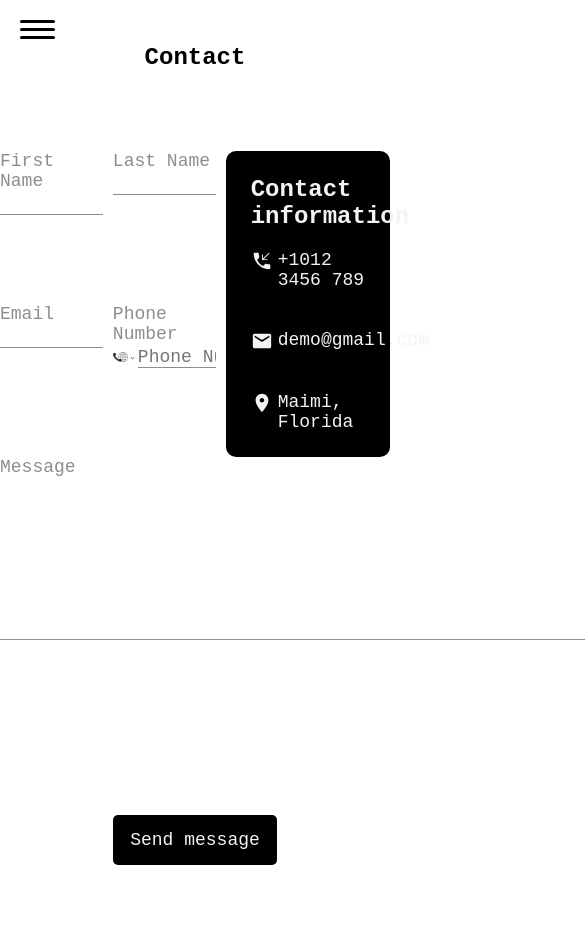
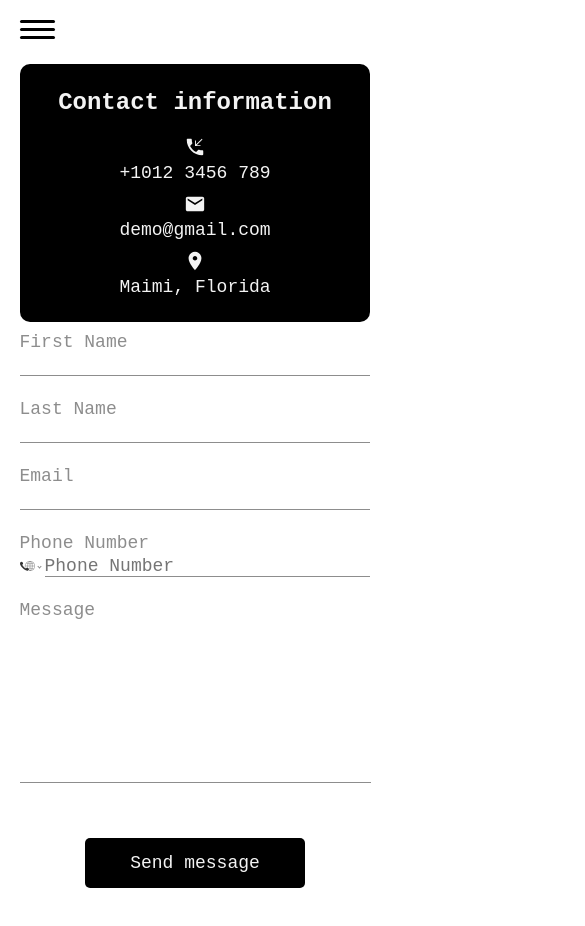
Before and after one commit to Kushian01100111/Billy-Coleman, a React (Create React App) app in the folder frondend/: page /contact in a window 390 px wide. Shown: the top 926 px of the page, 585 px wide, since content can reach past the window. Built offline with nearby package versions, Linux system fonts and the light colour scheme.

Commit message:
18/01/2023

```diff
--- a/frondend/src/App.css
+++ b/frondend/src/App.css
@@ -107,7 +107,7 @@ h2{
       position: absolute;
       left: 0;
       height: 100vh;
-      width: 10vw;
+      width: 15vw;
       z-index: 1;
     }
 
@@ -125,6 +125,20 @@ h2{
     }
 }
 
+/* Phone */
+
+@media  (max-width: 500px){
+  html{
+    height: auto;
+  }
+  .drag{
+    width: 7vw;
+    height: 100%;
+  }
+
+}
+
+
 .navBarActive{
   transform: translateX(0%);
 }
--- a/frondend/src/Root.jsx
+++ b/frondend/src/Root.jsx
@@ -1,13 +1,30 @@
-import { Link, Outlet } from "react-router-dom"
-import { useState } from "react";
+import { Link, Outlet} from "react-router-dom"
+import { useState,  useEffect} from "react";
+import React from "react"
 import './App.css';
 
 const Root = () => {
+  const [scrollPosition, setScrollPosition] = useState(0);
   const [activeNav, setActiveNav] = useState(false)
   const changeNav = () =>{
     let boolean  = activeNav ? false: true
     setActiveNav(boolean)
   }
+const handleScroll = () => {
+  if (Math.round((document.documentElement.scrollTop + window.innerHeight))
+    < document.documentElement.scrollHeight - 50){
+      const position = window.pageYOffset;
+      setScrollPosition(position);
+    }
+};
+
+useEffect(() => {
+    window.addEventListener('scroll', handleScroll, { passive: true });
+
+    return () => {
+        window.removeEventListener('scroll', handleScroll);
+    };
+}, []);
   return (
     <>
     <header className="header">
@@ -16,9 +33,12 @@ const Root = () => {
               <div className="line1"></div>
               <div className="line2"></div>
               <div className="line3"></div>
-              <div className="drag" onTouchMove={changeNav}></div>
+              <div className="drag" onTouchMove={changeNav}
+              ></div>
           </div>
-      <div className={`navBar ${activeNav ? "navBarActive":""}`}>
+      <div className={`navBar ${activeNav ? "navBarActive":""}`}
+        style={{height: window.innerHeight+scrollPosition,
+        paddingTop: window.innerHeight > 700 ? scrollPosition: 45 + scrollPosition}}>
         <Link to="/"><h1>Billy Coleman</h1></Link>
         <ul>
           <li><Link to='/women' onClick={changeNav}>Women</Link></li>
@@ -33,7 +53,7 @@ const Root = () => {
       </div>
     </header>
 
-    <Outlet context={{activeNav}}/>
+    <Outlet context={{activeNav}} />
     </>
   )
 }
--- a/frondend/src/components/Slider.css
+++ b/frondend/src/components/Slider.css
@@ -32,3 +32,18 @@
     z-index: 1;
     left: 0;
 }
+
+/* Phone */
+
+@media (max-width: 1024px) {
+    .img{
+        width: 100%;
+        height: auto;
+    }
+    .contentImg{
+        padding: 20px;
+        display: flex;
+        flex-direction: column;
+        gap: 20px;
+    }
+}
--- a/frondend/src/pages/Contact.jsx
+++ b/frondend/src/pages/Contact.jsx
@@ -134,10 +134,10 @@ const Contact = () => {
                   </textarea>
                 </div>
               <div className="div7">
-                <div>
+                <div className="div9">
                   <h3>Contact information</h3>
                 </div>
-                <div>
+                <div className="div10">
                   <div>
                     <PhoneCallback sx={{ fontSize: "2.2rem"}}/>
                     <span>+1012 3456 789</span>
--- a/frondend/src/pages/Women.jsx
+++ b/frondend/src/pages/Women.jsx
@@ -1,4 +1,4 @@
-import { useNavigate, useOutletContext } from "react-router-dom"
+import { useNavigate, useOutletContext} from "react-router-dom"
 import {motion as m} from "framer-motion"
 
 const Women = () => {
--- a/frondend/src/pages/portfolios/APortfolios.jsx
+++ b/frondend/src/pages/portfolios/APortfolios.jsx
@@ -1,10 +1,10 @@
 import Slider from "../../components/Slider";
 import {motion as m } from "framer-motion"
 import { useOutletContext } from "react-router-dom"
-
-
+import { useState, useEffect } from "react"
 
 const APortfolios = () => {
+  const [width, setWidth] = useState(window.innerWidth);
   const {activeNav} = useOutletContext()
   const slides =[
     { url:"https://res.cloudinary.com/dpsobnvtv/image/upload/v1673448582/Billy%20Examples/Men/GQST__Collections-2_fqhpim.jpg",
@@ -49,9 +49,31 @@ const APortfolios = () => {
     { url:"https://res.cloudinary.com/dpsobnvtv/image/upload/v1673448590/Billy%20Examples/Men/Screen_Shot_2022-11-21_at_1.28.54_PM_yezabs.png",
       alt:"Men"
     },];
+    function handleWindowSizeChange() {
+      setWidth(window.innerWidth);
+  }
+  useEffect(() => {
+      window.addEventListener('resize', handleWindowSizeChange);
+      return () => {
+          window.removeEventListener('resize', handleWindowSizeChange);
+      }
+  }, []);
 
   return (
-    <m.div
+    <>
+    { width <= 1024?
+      <m.div
+    className={`${activeNav ? "opacacy": ""}`}
+    initial={{opacity: 0, y:-10}}
+    animate={{opacity: 1, y: 0}}
+    transition={{duration: 1, ease: "backInOut"}}>
+      <div className="contentImg">
+        {slides.map((img,i) => (
+          <img key={i} src={img.url} alt={img.alt} className="img"/>
+        ))}
+      </div>
+    </m.div>
+    :<m.div
     className={`${activeNav ? "opacacy": ""}`}
     initial={{opacity: 0, y:-10}}
     animate={{opacity: 1, y: 0}}
@@ -59,7 +81,9 @@ const APortfolios = () => {
         <div className="container">
         <Slider slides={slides}/>
         </div>
-    </m.div>
+    </m.div> }
+
+    </>
   )
 }
 
--- a/frondend/src/pages/portfolios/BPortfolios.jsx
+++ b/frondend/src/pages/portfolios/BPortfolios.jsx
@@ -1,9 +1,12 @@
 import Slider from "../../components/Slider";
 import {motion as m } from "framer-motion"
 import { useOutletContext } from "react-router-dom"
+import { useState, useEffect } from "react"
+
 
 
 const BPortfolios = () => {
+  const [width, setWidth] = useState(window.innerWidth);
   const {activeNav} = useOutletContext()
   const slides =[
     { url:"https://res.cloudinary.com/dpsobnvtv/image/upload/v1673448582/Billy%20Examples/Men/GQST__Collections-2_fqhpim.jpg",
@@ -48,9 +51,30 @@ const BPortfolios = () => {
     { url:"https://res.cloudinary.com/dpsobnvtv/image/upload/v1673448590/Billy%20Examples/Men/Screen_Shot_2022-11-21_at_1.28.54_PM_yezabs.png",
       alt:"Men"
     },];
-
+    function handleWindowSizeChange() {
+      setWidth(window.innerWidth);
+  }
+  useEffect(() => {
+      window.addEventListener('resize', handleWindowSizeChange);
+      return () => {
+          window.removeEventListener('resize', handleWindowSizeChange);
+      }
+  }, []);
   return (
-    <m.div
+    <>
+    { width <= 1024?
+      <m.div
+    className={`${activeNav ? "opacacy": ""}`}
+    initial={{opacity: 0, y:-10}}
+    animate={{opacity: 1, y: 0}}
+    transition={{duration: 1, ease: "backInOut"}}>
+      <div className="contentImg">
+        {slides.map((img,i) => (
+          <img key={i} src={img.url} alt={img.alt} className="img"/>
+        ))}
+      </div>
+    </m.div>
+    :<m.div
     className={`${activeNav ? "opacacy": ""}`}
     initial={{opacity: 0, y:-10}}
     animate={{opacity: 1, y: 0}}
@@ -58,7 +82,9 @@ const BPortfolios = () => {
         <div className="container">
         <Slider slides={slides}/>
         </div>
-    </m.div>
+    </m.div> }
+
+    </>
   )
 }
 
--- a/frondend/src/pages/portfolios/MPortfolios.jsx
+++ b/frondend/src/pages/portfolios/MPortfolios.jsx
@@ -1,9 +1,12 @@
 import Slider from "../../components/Slider";
 import {motion as m } from "framer-motion"
 import { useOutletContext } from "react-router-dom"
+import { useState, useEffect } from "react"
+
 
 
 const MPortfolios = () => {
+  const [width, setWidth] = useState(window.innerWidth);
   const {activeNav} = useOutletContext()
   const slides =[
     { url:"https://res.cloudinary.com/dpsobnvtv/image/upload/v1673448582/Billy%20Examples/Men/GQST__Collections-2_fqhpim.jpg",
@@ -48,9 +51,31 @@ const MPortfolios = () => {
     { url:"https://res.cloudinary.com/dpsobnvtv/image/upload/v1673448590/Billy%20Examples/Men/Screen_Shot_2022-11-21_at_1.28.54_PM_yezabs.png",
       alt:"Men"
     },];
+    function handleWindowSizeChange() {
+      setWidth(window.innerWidth);
+  }
+  useEffect(() => {
+      window.addEventListener('resize', handleWindowSizeChange);
+      return () => {
+          window.removeEventListener('resize', handleWindowSizeChange);
+      }
+  }, []);
 
   return (
-    <m.div
+    <>
+    { width <= 1024?
+      <m.div
+    className={`${activeNav ? "opacacy": ""}`}
+    initial={{opacity: 0, y:-10}}
+    animate={{opacity: 1, y: 0}}
+    transition={{duration: 1, ease: "backInOut"}}>
+      <div className="contentImg">
+        {slides.map((img,i) => (
+          <img key={i} src={img.url} alt={img.alt} className="img"/>
+        ))}
+      </div>
+    </m.div>
+    :<m.div
     className={`${activeNav ? "opacacy": ""}`}
     initial={{opacity: 0, y:-10}}
     animate={{opacity: 1, y: 0}}
@@ -58,7 +83,9 @@ const MPortfolios = () => {
         <div className="container">
         <Slider slides={slides}/>
         </div>
-    </m.div>
+    </m.div> }
+
+    </>
   )
 }
 
--- a/frondend/src/pages/portfolios/WPortfolios.jsx
+++ b/frondend/src/pages/portfolios/WPortfolios.jsx
@@ -1,9 +1,11 @@
 import Slider from "../../components/Slider"
 import {motion as m } from "framer-motion"
 import { useOutletContext } from "react-router-dom"
+import { useState, useEffect } from "react"
 
 
 const WPortfolios = () => {
+  const [width, setWidth] = useState(window.innerWidth);
   const {activeNav} = useOutletContext()
   const slides= [
     {url: 'https://res.cloudinary.com/dpsobnvtv/image/upload/v1673038173/Billy%20Examples/210831_LOVE_WANT_NS_07_0898_hmp86b.jpg',
@@ -35,9 +37,31 @@ const WPortfolios = () => {
     {url: 'https://res.cloudinary.com/dpsobnvtv/image/upload/v1673038163/Billy%20Examples/210831_LOVE_WANT_NS_15_1725AB_ofgaxl.jpg',
     alt: ""},
   ];
+  function handleWindowSizeChange() {
+    setWidth(window.innerWidth);
+}
+useEffect(() => {
+    window.addEventListener('resize', handleWindowSizeChange);
+    return () => {
+        window.removeEventListener('resize', handleWindowSizeChange);
+    }
+}, []);
 
   return (
-    <m.div
+    <>
+    { width <= 1024?
+      <m.div
+    className={`${activeNav ? "opacacy": ""}`}
+    initial={{opacity: 0, y:-10}}
+    animate={{opacity: 1, y: 0}}
+    transition={{duration: 1, ease: "backInOut"}}>
+      <div className="contentImg">
+        {slides.map((img,i) => (
+          <img key={i} src={img.url} alt={img.alt} className="img"/>
+        ))}
+      </div>
+    </m.div>
+    :<m.div
     className={`${activeNav ? "opacacy": ""}`}
     initial={{opacity: 0, y:-10}}
     animate={{opacity: 1, y: 0}}
@@ -45,7 +69,9 @@ const WPortfolios = () => {
         <div className="container">
         <Slider slides={slides}/>
         </div>
-    </m.div>
+    </m.div> }
+
+    </>
   )
 }
 
--- a/frondend/src/styles/Contact.css
+++ b/frondend/src/styles/Contact.css
@@ -63,7 +63,7 @@ span{
 }
 
 #message{
-    min-width: 1200px;
+    width: 70vw;
     height: 160px;
     resize: none;
     border-bottom: #8D8D8D solid 1px;
@@ -117,3 +117,71 @@ span{
     border: 0;
     border-radius: 5px;
 }
+
+/* Media quaries */
+
+/* Tablet */
+
+@media  (max-width: 1024px){
+    .parent {
+        display: grid;
+        grid-template-columns: 1fr 0.5fr 1fr;
+        grid-template-rows: repeat(2, 1fr) repeat(4, 0.5fr) 1fr 0.5fr 1fr;
+        grid-column-gap: 0px;
+        grid-row-gap: 0px;
+        margin-top: 20px;
+        padding: 0 15px;
+        }
+
+        .div8 { grid-area: 9 / 1 / 10 / 4;
+                margin-bottom: 10px;}
+        .div2 { grid-area: 3 / 1 / 4 / 4;
+                margin-bottom: 10px;}
+        .div3 { grid-area: 4 / 1 / 5 / 4;
+                margin-bottom: 10px;}
+        .div4 { grid-area: 5 / 1 / 6 / 4;
+                margin-bottom: 10px;}
+        .div5 { grid-area: 6 / 1 / 7 / 4;
+                margin-bottom: 10px;}
+        .div6 { grid-area: 7 / 1 / 9 / 4;
+                margin-bottom: 10px;}
+        .div7 { grid-area: 1 / 1 / 3 / 4;
+                margin-bottom: 10px;
+                display: flex;
+                flex-direction: column;
+                justify-content: space-around;}
+        .div7 .div9{
+            display: block;
+            margin: 0 auto;
+        }
+        .div7 .div10{
+            display: flex;
+            flex-direction: column;
+            gap: 10px;
+            align-items: center;
+        }
+
+        .div7>div div{
+            display: flex;
+            gap: 5px;
+            flex-direction: column;
+            align-items: center;
+        }
+
+    main>h3{
+        display: none;
+    }
+
+    #message{
+        width: 70vw;
+    }
+}
+
+
+/* Phone */
+
+@media  (max-width: 500px){
+    #message{
+        width: 90vw;
+    }
+}
--- a/frondend/src/styles/Main content.css
+++ b/frondend/src/styles/Main content.css
@@ -30,3 +30,11 @@ iframe{
     width: 90vh;
     margin-bottom: 26px;
 }
+
+@media  (max-width: 1024px){
+    iframe{
+        height: 65vh;
+        width: 90vw;
+        margin-top: 30px;
+    }
+}
```
